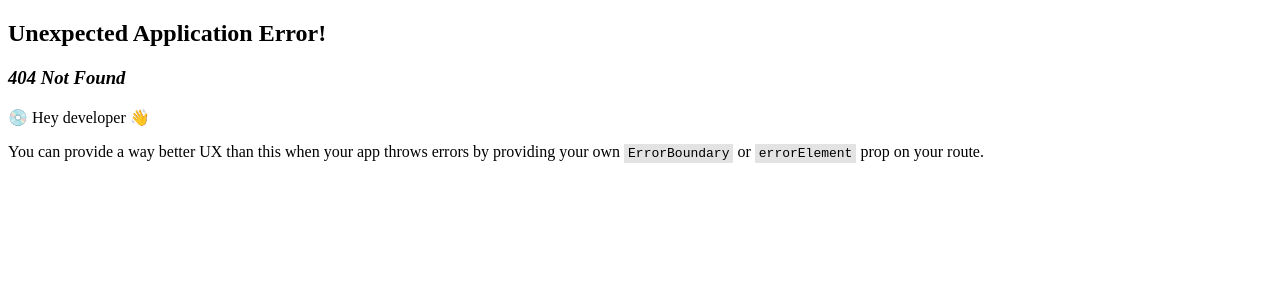
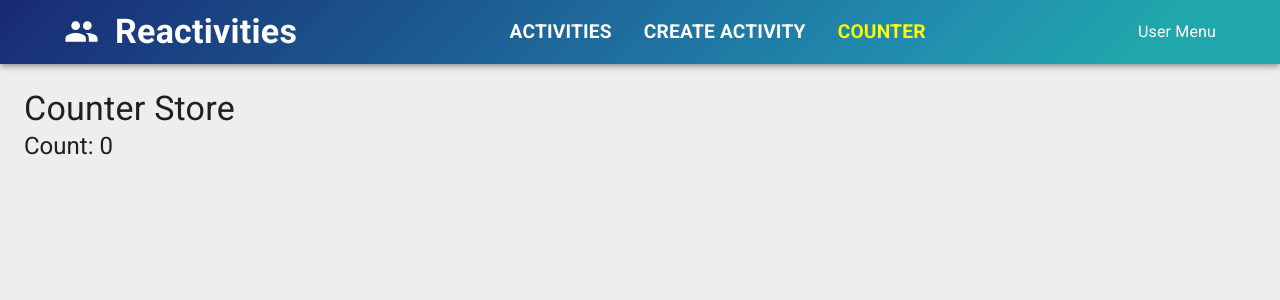
Before and after one commit to zkarachiwala/Reactivities, a React (Vite) app in the folder client/: page /counter in a window 1280 px wide. Before the commit this address had no page. Shown: the top 300 px of the page. Built offline with nearby package versions, Linux system fonts and the light colour scheme.

Commit message:
Added counter page

```diff
--- a/client/src/app/layouts/NavBar.tsx
+++ b/client/src/app/layouts/NavBar.tsx
@@ -25,6 +25,9 @@
               <MenuItemLink to='/createActivity'>
                 Create Activity
               </MenuItemLink>
+              <MenuItemLink to='/counter'>
+                Counter
+              </MenuItemLink>
             </Box>
             <MenuItem>
               User Menu
--- a/client/src/app/router/Routes.tsx
+++ b/client/src/app/router/Routes.tsx
@@ -4,6 +4,7 @@
 import ActivityDashboard from "../../features/activities/dashboard/ActivityDashboard";
 import ActivityForm from "../../features/activities/form/ActivityForm";
 import ActivityDetailPage from "../../features/activities/details/ActivityDetailPage";
+import Counter from "../../features/counter/Counter";
 
 export const router = createBrowserRouter([
     {
@@ -14,7 +15,8 @@
             { path: 'activities', element: <ActivityDashboard /> },
             { path: 'activities/:id', element: <ActivityDetailPage /> },
             { path: 'createActivity', element: <ActivityForm key='create' /> },
-            { path: 'manage/:id', element: <ActivityForm /> }
+            { path: 'manage/:id', element: <ActivityForm /> },
+            { path: 'counter', element: <Counter /> }
 
         ]
     }
--- /dev/null
+++ b/client/src/features/counter/Counter.tsx
@@ -0,0 +1,17 @@
+import { Typography } from "@mui/material";
+import { useStore } from "../../lib/hooks/useStore";
+import { Observer } from "mobx-react-lite";
+
+export default function Counter() {
+  const { counterStore} = useStore();
+  return (
+    <Observer>
+        {() => (
+            <>
+                <Typography variant="h4">{counterStore.title}</Typography>
+                <Typography variant="h5">Count: {counterStore.count}</Typography>
+            </>
+        )}
+    </Observer>
+  )
+}
```
